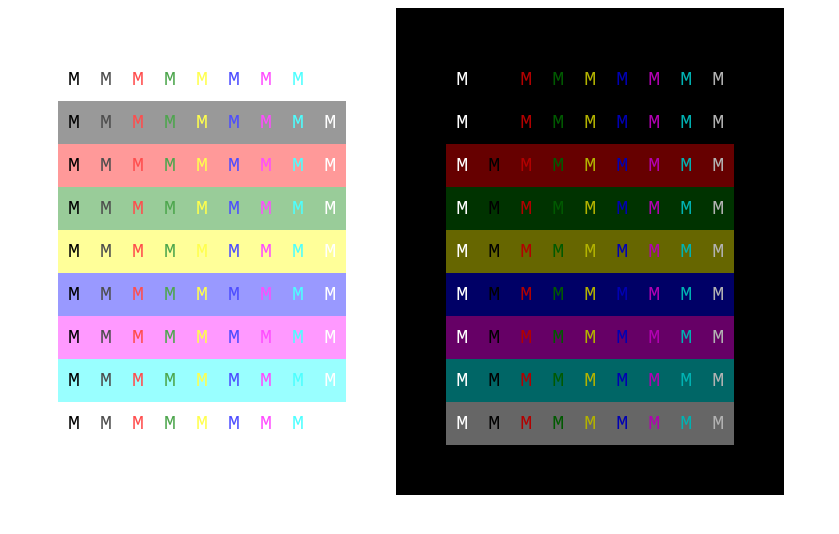
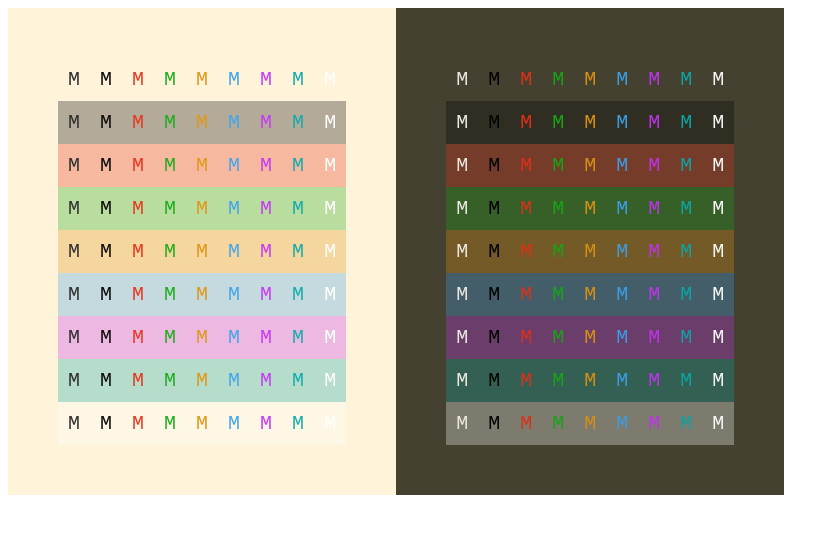
Before and after one commit to projedi/colorscheme, a plain HTML site: page index.html in a window 1280 px wide. Shown: the whole page, without its empty margins (0-839 px from the left). Drawn offline with Linux system fonts and the light colour scheme.

Commit message:
Choose colors

```diff
--- a/main.css
+++ b/main.css
@@ -1,18 +1,18 @@
 html {
-  --background-dark: black;
-  --foreground-dark: white;
-  --background-light: white;
-  --foreground-light: black;
-  --opacity-normal: 40%;
-  --opacity-bright: 70%;
-  --black: black;
-  --red: red;
-  --green: green;
-  --yellow: yellow;
-  --blue: blue;
-  --magenta: magenta;
-  --cyan: cyan;
-  --white: white;
+  --background-dark: #454130;
+  --foreground-dark: #ebe7df;
+  --background-light: #fff3da;
+  --foreground-light: #303030;
+  --opacity-normal: 30%;
+  --opacity-bright: 95%;
+  --black: #000000;
+  --red: #e42f18;
+  --green: #16a816;
+  --yellow: #dd9311;
+  --blue: #3da1ea;
+  --magenta: #c432f4;
+  --cyan: #0ba8a9;
+  --white: #ffffff;
 }
 
 #root {
```
